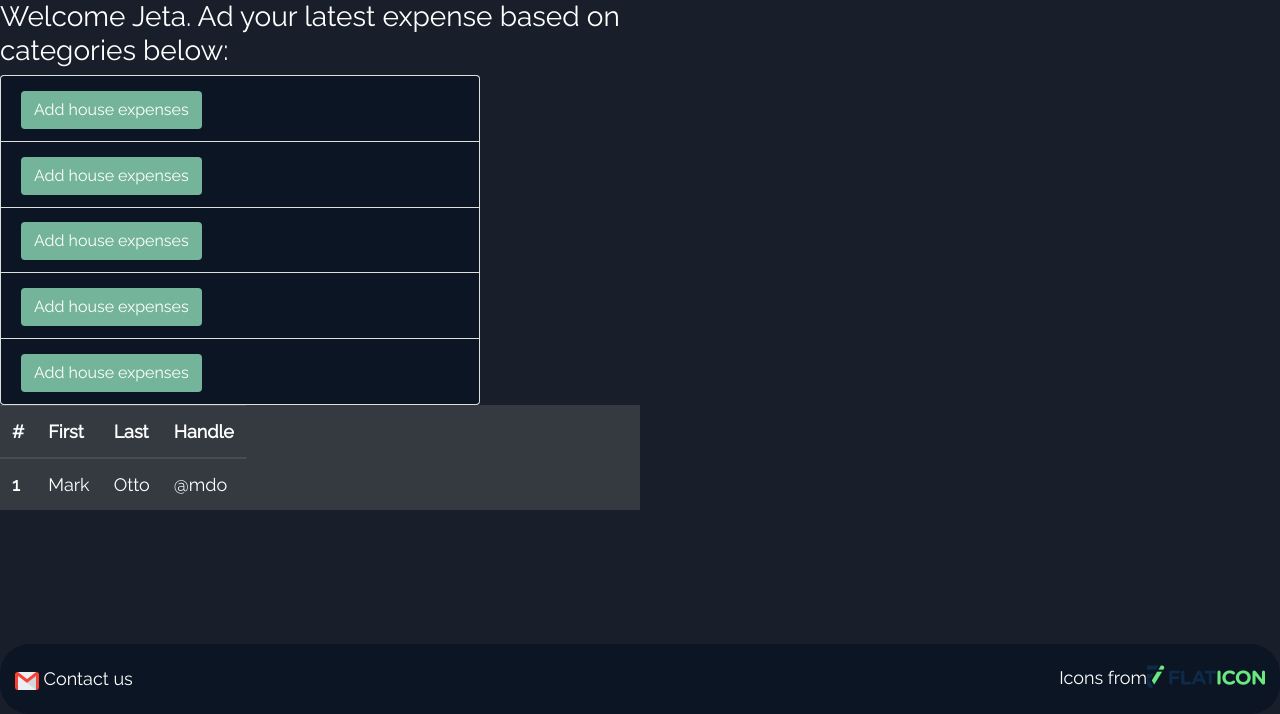
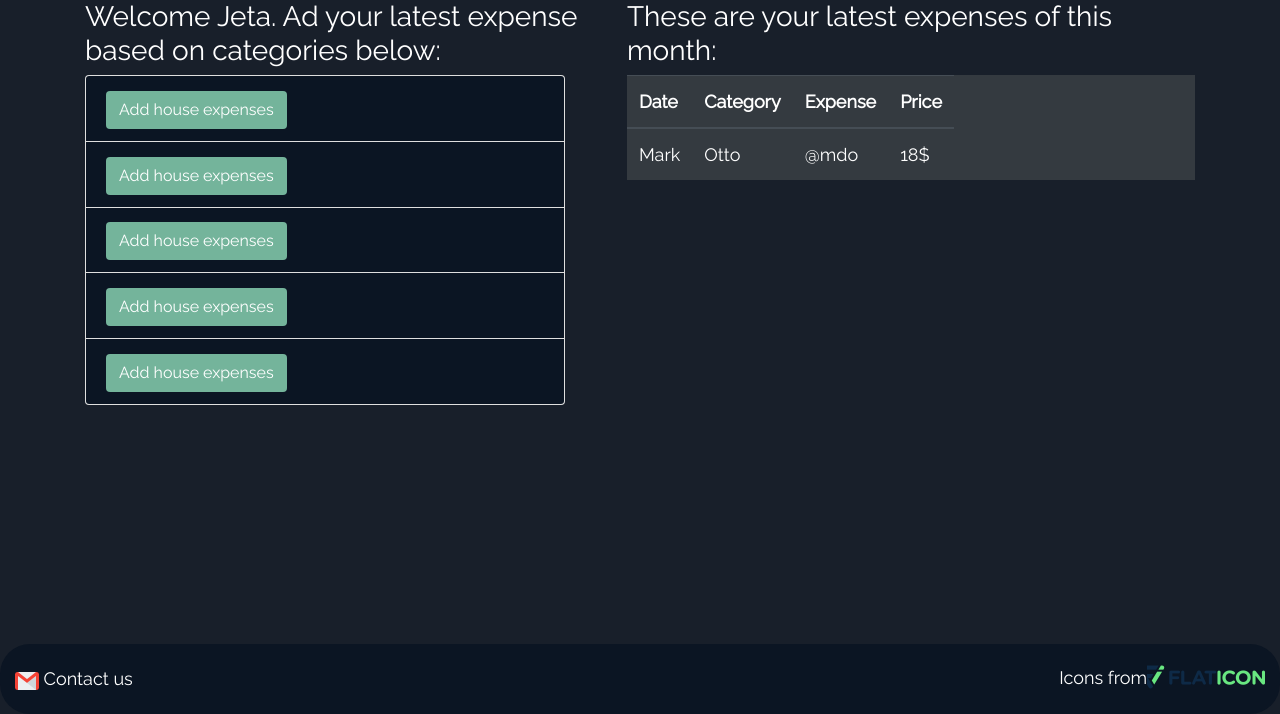
Before and after one commit to jetakasabaqi/money_tracker, a Flask app: template templates/home.html in a window 1280 px wide. Shown: the part 86-800 px from the top of the page. Run offline with Flask 2, Linux system fonts and the light colour scheme; data comes from the database, SQL or seed files in the repository; tables that the repository leaves empty hold one stand-in row (values such as "Sample post"); the template is opened without the code that fills it: values that come from a table or form of the project are taken from there, most other values are stand-ins (such as "Sample title", 1, 10 or a date in 2020); some libraries are stand-ins or nearby versions.

Commit message:
latest version for donika

```diff
--- a/controller_functions.py
+++ b/controller_functions.py
@@ -23,7 +23,9 @@ def register():
 
 def login():
     if 'user_id' in session:
-        return redirect("/home")
+        logged_in_user = User.query.filter_by(id=session['user_id']).first_or_404("Not logged in")
+        expenses = UserExpense.query.filter(UserExpense.user_id==session['user_id']).all()
+        return render_template("user_expenses.html", expenses=expenses, logged_in_user=logged_in_user)
     else:
         return render_template("login.html")
 
--- a/static/css/style.css
+++ b/static/css/style.css
@@ -44,10 +44,13 @@ body{
   flex-direction: column;
   justify-content: space-between;
 }*/
+  .home .container{
+    display: flex;
+    justify-content: space-between;
+  }
 #addExpense{
   width: 50%;
   /*margin: 15px;*/
-
   display: inline-block;
 }
 .card-header{
@@ -69,7 +72,7 @@ body{
     display: inline-block;
   }
   .home .table{
-    width: 50%;
+    width: 100%;
     display: inline-block;
   }
 
--- a/templates/home.html
+++ b/templates/home.html
@@ -20,7 +20,7 @@
 <body>
 	<div class="wrapper home">
 		{% include 'includes/header.html' %}
-			<div class="content">
+			<div class="container">
 				<div class="accordion" id="addExpense">
 					<h3>Welcome {{logged_in_user.first_name}}. Ad your latest expense based on categories below: </h3>
 					{%for i in range(5)%}
@@ -46,27 +46,30 @@
 						</div>
 					{%endfor%}
 				</div>
+				<div class="table-content">
+					<h3>These are your latest expenses of this month:</h3>
 					<table class="table table-hover table-dark">
 					  	<thead>
 					    	<tr>
-				      		<th scope="col">#</th>
-						    <th scope="col">First</th>
-						    <th scope="col">Last</th>
-						    <th scope="col">Handle</th>
+							    <th scope="col">Date</th>
+							    <th scope="col">Category</th>
+							    <th scope="col">Expense</th>
+							    <th scope="col">Price</th>
 					    	</tr>
 					  	</thead>
 					  	<tbody>
 					  		{%for expense in expenses %}
 						    	<tr>
-						      	<th scope="row">1</th>
 							      	<td>Mark</td>
 							      	<td>Otto</td>
 							      	<td>@mdo</td>
+							      	<td>18$</td>
 						    	</tr>
 							{%endfor%}
 					   </tbody>
 					</table>
 				</div>
+			</div>
 		{% include 'includes/footer.html' %}
 	</div>
 </body>
```
Lines whose indentation alone changed are shown as unchanged.
